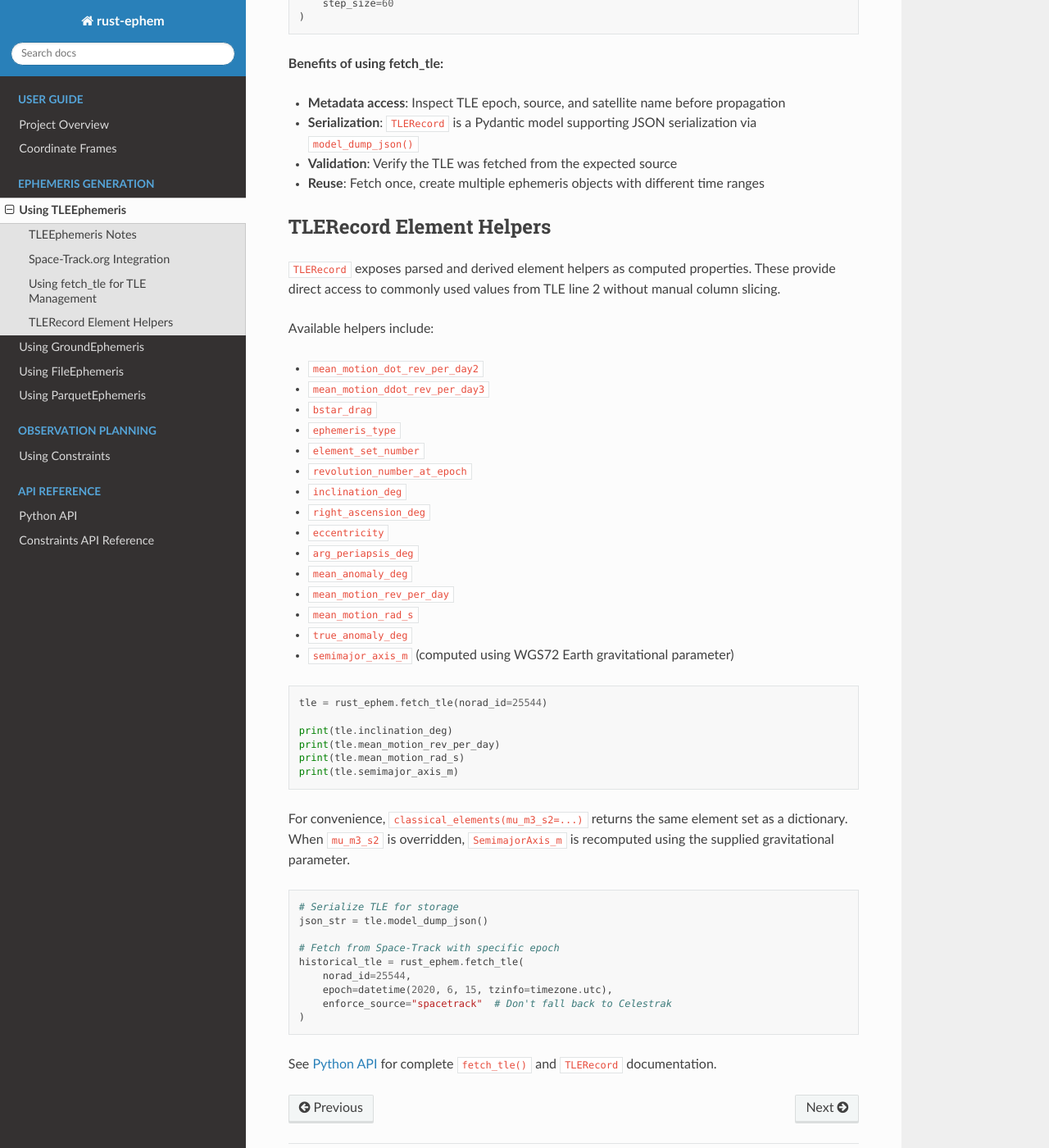
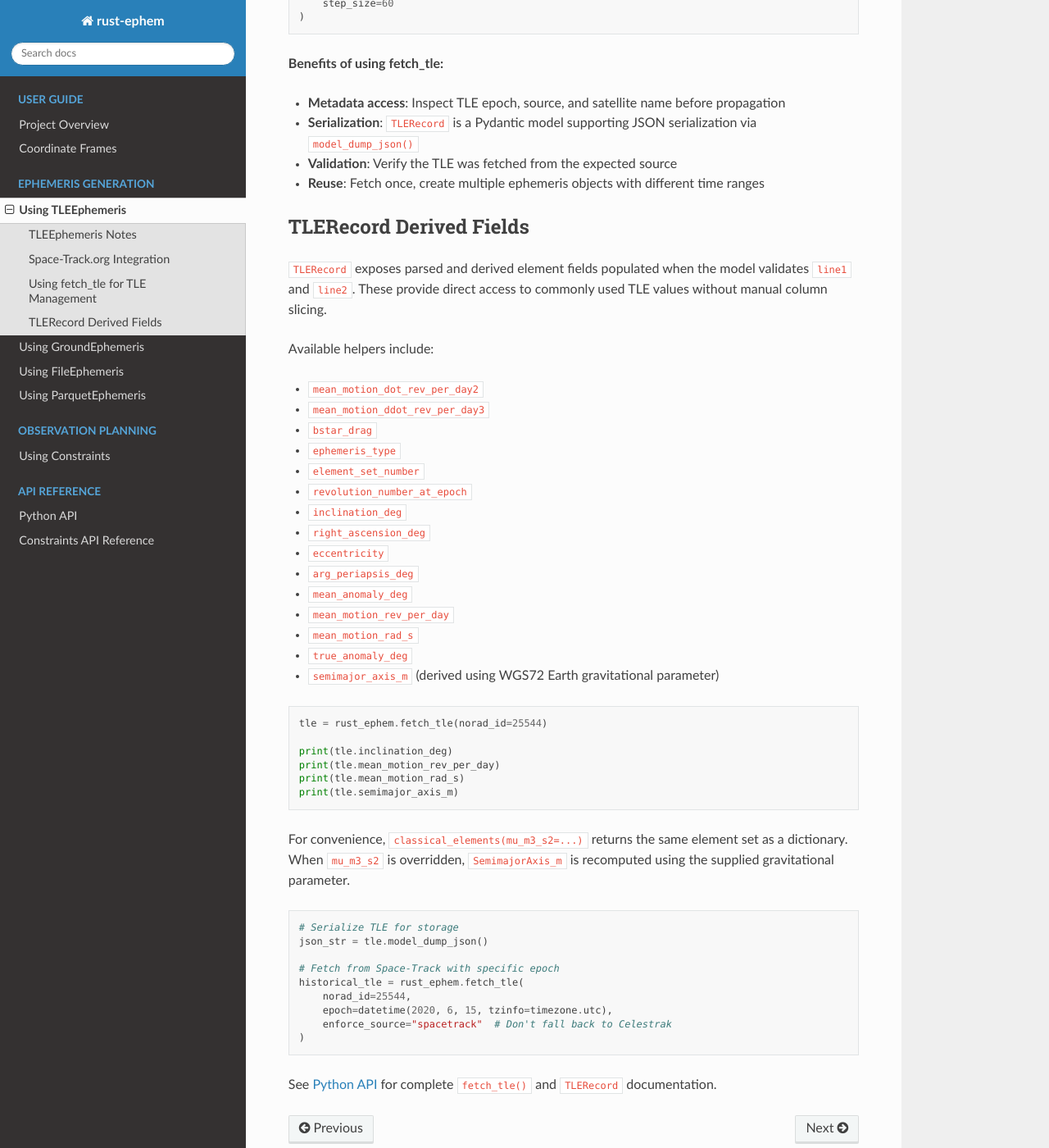
Before and after one commit to CosmicFrontierLabs/rust-ephem, a Sphinx documentation site: the page built from docs/ephemeris_tle.rst, in a window 1280 px wide and 1400 px high, scrolled down 3059 px. Shown: the whole window at 82% size. Built offline with Sphinx 7.4.7 and the Read the Docs theme 3.1.0, drawn with Linux system fonts in a browser that asks for light colours; pages that are not in the unit, such as notebooks, are missing from menus.

Commit message:
fix: documentation fix

```diff
--- a/docs/ephemeris_tle.rst
+++ b/docs/ephemeris_tle.rst
@@ -162,12 +162,12 @@ which returns a ``TLERecord`` object. This is useful when you need to:
 - **Validation**: Verify the TLE was fetched from the expected source
 - **Reuse**: Fetch once, create multiple ephemeris objects with different time ranges
 
-TLERecord Element Helpers
--------------------------
+TLERecord Derived Fields
+------------------------
 
-``TLERecord`` exposes parsed and derived element helpers as computed properties.
-These provide direct access to commonly used values from TLE line 2 without
-manual column slicing.
+``TLERecord`` exposes parsed and derived element fields populated when the
+model validates ``line1`` and ``line2``. These provide direct access to
+commonly used TLE values without manual column slicing.
 
 Available helpers include:
 
@@ -185,7 +185,7 @@ Available helpers include:
 - ``mean_motion_rev_per_day``
 - ``mean_motion_rad_s``
 - ``true_anomaly_deg``
-- ``semimajor_axis_m`` (computed using WGS72 Earth gravitational parameter)
+- ``semimajor_axis_m`` (derived using WGS72 Earth gravitational parameter)
 
 .. code-block:: python
 
```
